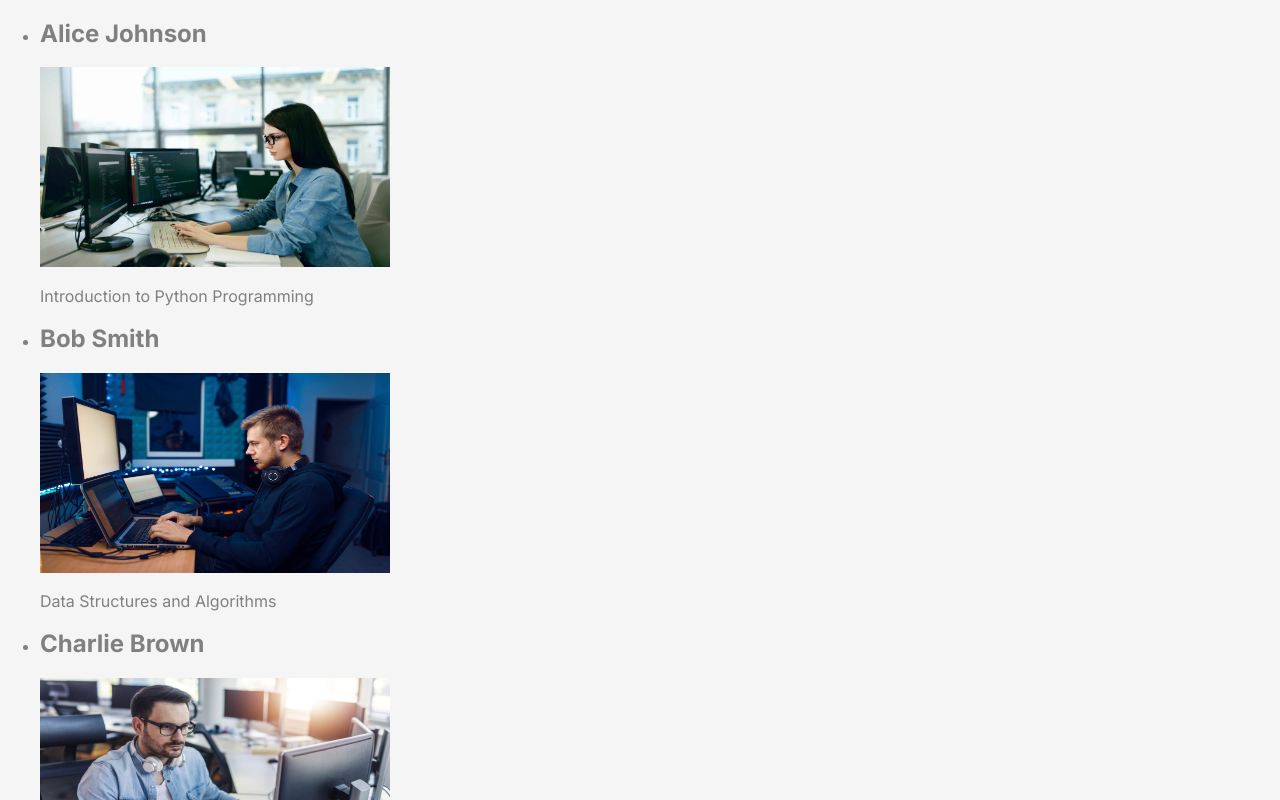
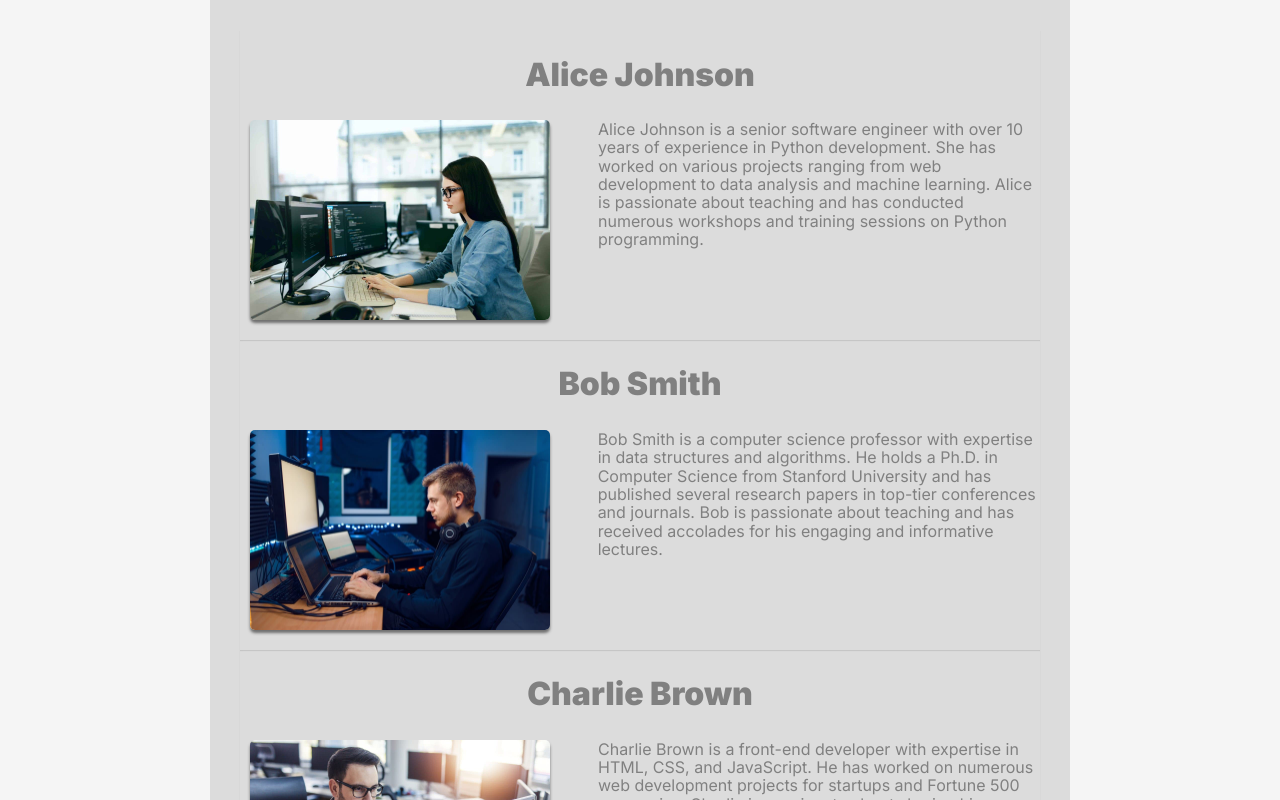
Before and after one commit to LiudmylaBolotova/next-app-test, a Next.js app: page /aboutPage in a window 1280 px wide. Shown: the top 800 px of the page. Built offline with nearby package versions, Linux system fonts and the light colour scheme.

Commit message:
Replaced photo, added styles

```diff
--- a/src/app/aboutDetails/aboutDetails.module.css
+++ b/src/app/aboutDetails/aboutDetails.module.css
@@ -0,0 +1,23 @@
+.item {
+  display: flex;
+  align-items: start;
+  gap: 3rem;
+}
+
+.section {
+  display: flex;
+  flex-direction: column;
+  align-items: center;
+  justify-content: space-between;
+}
+
+.lecturerName {
+  font-size: xx-large;
+  font-weight: 900;
+}
+
+.img {
+    margin-left: 10px;
+  border-radius: 5px;
+  box-shadow: 0 3px 3px rgba(0, 0, 0, 0.5);
+}
--- a/src/app/aboutDetails/aboutDetails.tsx
+++ b/src/app/aboutDetails/aboutDetails.tsx
@@ -1,17 +1,27 @@
 import Image from "next/image";
+import styles from "./aboutDetails.module.css";
 
 type DetailsProps = {
-  title: string;
+  about: string;
   lecturer: string;
   image: string;
 };
 
-export default function AboutDetails({ title, lecturer, image }: DetailsProps) {
+export default function AboutDetails({ about, lecturer, image }: DetailsProps) {
   return (
-    <div>
-      <h2>{lecturer}</h2>
-      <Image src={image} alt="human" width={350} height={200} />
-      <p>{title}</p>
+    <div className={styles.section}>
+      <h2 className={styles.lecturerName}>{lecturer}</h2>
+      <div className={styles.item}>
+        <Image
+          src={image}
+          alt={`Foto of ${lecturer}`}
+          loading="eager"
+          width={350}
+          height={200}
+          className={styles.img}
+        />
+        <p>{about}</p>
+      </div>
     </div>
   );
 }
--- /dev/null
+++ b/src/app/aboutPage/aboutPage.module.css
@@ -0,0 +1,11 @@
+.lecturersList {
+  width: 800px;
+  background-color: var(--bgcPage);
+  margin: auto;
+  padding: 30px;
+}
+
+.lecturersItem {
+  padding-bottom: 20px;
+  box-shadow: 0 1px 1px rgba(0, 0, 0, 0.1);
+}
--- a/src/app/aboutPage/page.tsx
+++ b/src/app/aboutPage/page.tsx
@@ -1,14 +1,21 @@
 import lessons from "../lessons.json";
 import AboutDetails from "../aboutDetails/aboutDetails";
-
+import styles from "./aboutPage.module.css";
 
 export default function AboutPage() {
-    return <ul>
-    {lessons.lectures.map((lecture)=> {
-      console.log(lecture.image)
-     return <li key={lecture.id}>
-       <AboutDetails title={lecture.title} lecturer={lecture.lecturer} image={lecture.image}/>
-     </li>
-    })}
-   </ul>
+  return (
+    <ul className={styles.lecturersList}>
+      {lessons.lectures.map((lecture) => {
+        return (
+          <li key={lecture.id} className={styles.lecturersItem}>
+            <AboutDetails
+              about={lecture.about}
+              lecturer={lecture.lecturer}
+              image={lecture.image}
+            />
+          </li>
+        );
+      })}
+    </ul>
+  );
 }
--- a/src/app/styles/globals.css
+++ b/src/app/styles/globals.css
@@ -15,7 +15,15 @@ h1 {
   color: var(--blue);
 }
 
+ul li {
+  list-style: none;
+}
+
 ol li::marker {
   font-weight: bold;
   color: var(--dark);
 }
+
+p {
+  margin: 0;
+}
--- a/src/app/styles/variables.css
+++ b/src/app/styles/variables.css
@@ -5,4 +5,5 @@
     --grey: dimgray;
     --blue: rgb(92, 92, 176);
     --background: whitesmoke;
+    --bgcPage: gainsboro;
 }
```
Also changed, not shown: public/Images/d-5.jpg, src/app/aboutPage/aboutPage.modules.css (deleted).
